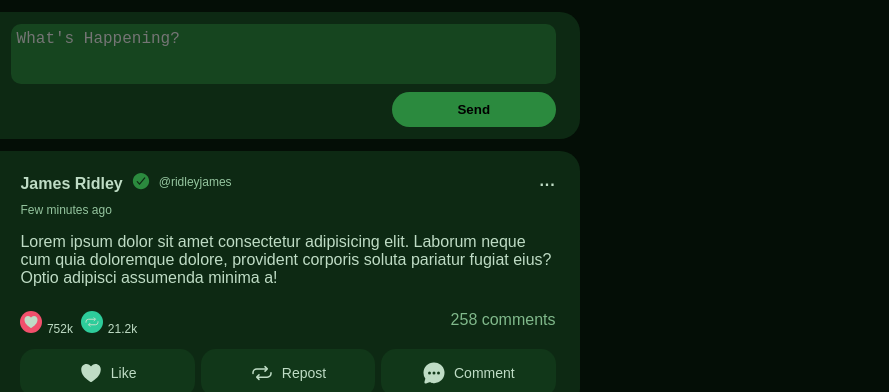
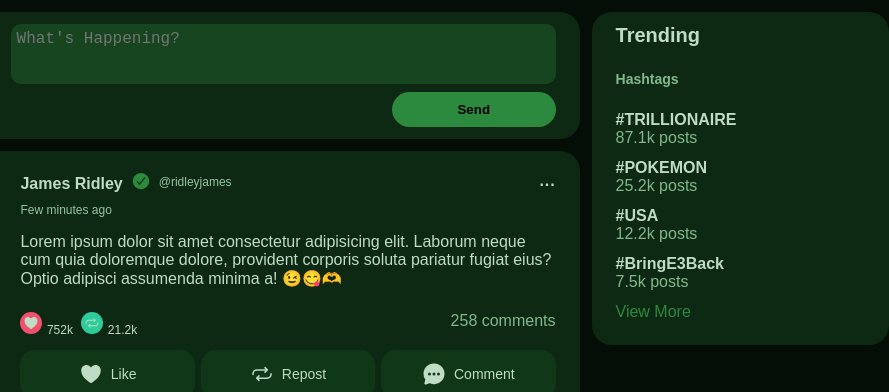
Before and after one commit to vinvirile/vsocial-frontend, a website: page public/index.html in a window 1280 px wide. Shown: the part 68-460 px from the top of the page, 391-1280 px from the left. Drawn offline with nearby package versions, Linux system fonts and the light colour scheme.

Commit message:
Site Structure Update

```diff
--- a/public/assets/script/script.js
+++ b/public/assets/script/script.js
@@ -2,4 +2,5 @@ const sendStatus = document.querySelector('.statusform__send')
 
 sendStatus.addEventListener('click', () => {
   alert('Status sent')
+  document.querySelector('.statusform__field').value = ''
 })
--- a/public/index.html
+++ b/public/index.html
@@ -167,13 +167,6 @@
           </section>
           <section class="section section_2">
             <div class="cardbox status">
-              <!-- USE GRID
-                *IMG HERE*      *TEXTAREA*
-                *empty space*   *SEND BUTTON*
-
-                2 rows 2 columns
-
-              -->
               <div class="statusform">
                 <img
                   src="https://images.unsplash.com/photo-1507003211169-0a1dd7228f2d?ixlib=rb-1.2.1&ixid=MnwxMjA3fDB8MHxwaG90by1wYWdlfHx8fGVufDB8fHx8&auto=format&fit=crop&w=387&q=80"
@@ -225,7 +218,7 @@
                       Lorem ipsum dolor sit amet consectetur adipisicing elit.
                       Laborum neque cum quia doloremque dolore, provident
                       corporis soluta pariatur fugiat eius? Optio adipisci
-                      assumenda minima a!
+                      assumenda minima a! 😉😋🫶
                     </p>
 
                     <div class="status__struct__reactions">
@@ -280,7 +273,10 @@
 
                     <p class="status__struct__timestamp">55 mins ago</p>
                     <p class="status__struct__message">Lorem, ipsum dolor</p>
-
+                    <img
+                      src="https://m.media-amazon.com/images/M/MV5BZTRkNjhmNDQtNTcyZC00YzMwLThkMGMtYmI3MTQ4MTQzNGJiXkEyXkFqcGdeQXRyYW5zY29kZS13b3JrZmxvdw@@._V1_QL75_UX500_CR0,0,500,281_.jpg"
+                      class="status__img"
+                    />
                     <div class="status__struct__reactions">
                       <div class="status__struct__stats">
                         <ion-icon name="heart"></ion-icon> <span>58k</span>
@@ -338,7 +334,8 @@
                     <p class="status__struct__timestamp">2 hrs ago</p>
                     <p class="status__struct__message">
                       Lorem ipsum dolor sit amet consectetur adipisicing elit.
-                      Id, excepturi
+                      Id, excepturi 😏
+                      <a class="status__hashtag" href="">#TRILLIONAIRE</a>
                     </p>
 
                     <div class="status__struct__reactions">
@@ -393,7 +390,7 @@
 
                     <p class="status__struct__timestamp">13 hours ago</p>
                     <p class="status__struct__message">
-                      Lorem ipsum dolor sit amet consectetur, adipisicing elit.
+                      Lorem ipsum dolor sit amet consectetur, adipisicing elit. 🎉🙌
                       Perspiciatis dolor earum, veritatis asperiores velit
                       reprehenderit quibusdam. Eum
                     </p>
@@ -481,7 +478,35 @@
               </div>
             </div>
           </section>
-          <section class="section section_3"></section>
+          <section class="section section_3">
+            <div class="cardbox trends">
+              <h1 class="trends__heading">Trending</h1>
+
+              <h3 class="trends__heading__secondary">Hashtags</h3>
+
+              <div class="trends__hashbox">
+                <a href="#" class="trends__hashbox__link">#TRILLIONAIRE</a>
+                <p>87.1k posts</p
+              </div>
+
+              <div class="trends__hashbox">
+                <a href="#" class="trends__hashbox__link">#POKEMON</a>
+                <p>25.2k posts</p
+              </div>
+
+              <div class="trends__hashbox">
+                <a href="#" class="trends__hashbox__link">#USA</a>
+                <p>12.2k posts</p
+              </div>
+
+              <div class="trends__hashbox">
+                <a href="#" class="trends__hashbox__link">#BringE3Back</a>
+                <p>7.5k posts</p>
+              </div>
+
+              <a href="#" class="trends__morehash">View More</a>
+            </div>
+          </section>
         </div>
       </div>
     </main>
--- a/sass/layouts/_status.scss
+++ b/sass/layouts/_status.scss
@@ -50,6 +50,11 @@
       margin-left: auto;
       cursor: pointer;
       font-weight: 700;
+      user-select: none;
+      -moz-user-select: none;
+      -webkit-user-select: none;
+      -ms-user-select: none;
+      -webkit-touch-callout: none;
     }
 
     &__timestamp {
@@ -137,6 +142,22 @@
       }
     }
   }
+
+  &__hashtag,
+  &__link {
+    color: $color-primary;
+    text-decoration: none;
+    &:hover {
+      text-decoration: underline;
+    }
+  }
+
+  &__img {
+    display: flex;
+    cursor: pointer;
+    margin-bottom: $space-sm;
+    @extend %border-radius-md;
+  }
 }
 
 .liked {
--- /dev/null
+++ b/sass/layouts/_trends.scss
@@ -0,0 +1,46 @@
+.trends {
+  color: $color-primary-30;
+  font-size: $default-font-size;
+  padding: $space-xs $space-sm;
+
+  &__heading {
+    font-size: 2rem;
+
+    &__secondary {
+      font-size: 1.4rem;
+      margin: $space-sm 0;
+      color: $color-primary-60;
+    }
+  }
+
+  &__hashbox {
+    margin: $space-xs 0;
+
+    &__link {
+      &:link,
+      &:visited,
+      &:active {
+        color: $color-primary-30;
+        text-decoration: none;
+        font-weight: 700;
+
+        &:hover {
+          text-decoration: underline;
+        }
+      }
+    }
+
+    p {
+      color: $color-primary-60;
+    }
+  }
+
+  &__morehash {
+    &:link,
+    &:visited,
+    &:active {
+      text-decoration: none;
+      color: $color-primary;
+    }
+  }
+}
--- a/sass/main.scss
+++ b/sass/main.scss
@@ -8,6 +8,7 @@
 @import 'layouts/recommendations';
 @import 'layouts/statusform';
 @import 'layouts/status';
+@import 'layouts/trends';
 
 @import 'components/nav';
 @import 'components/cardbox';
```
Also changed, not shown: public/assets/stylesheets/style.css, public/profile.html (added).
